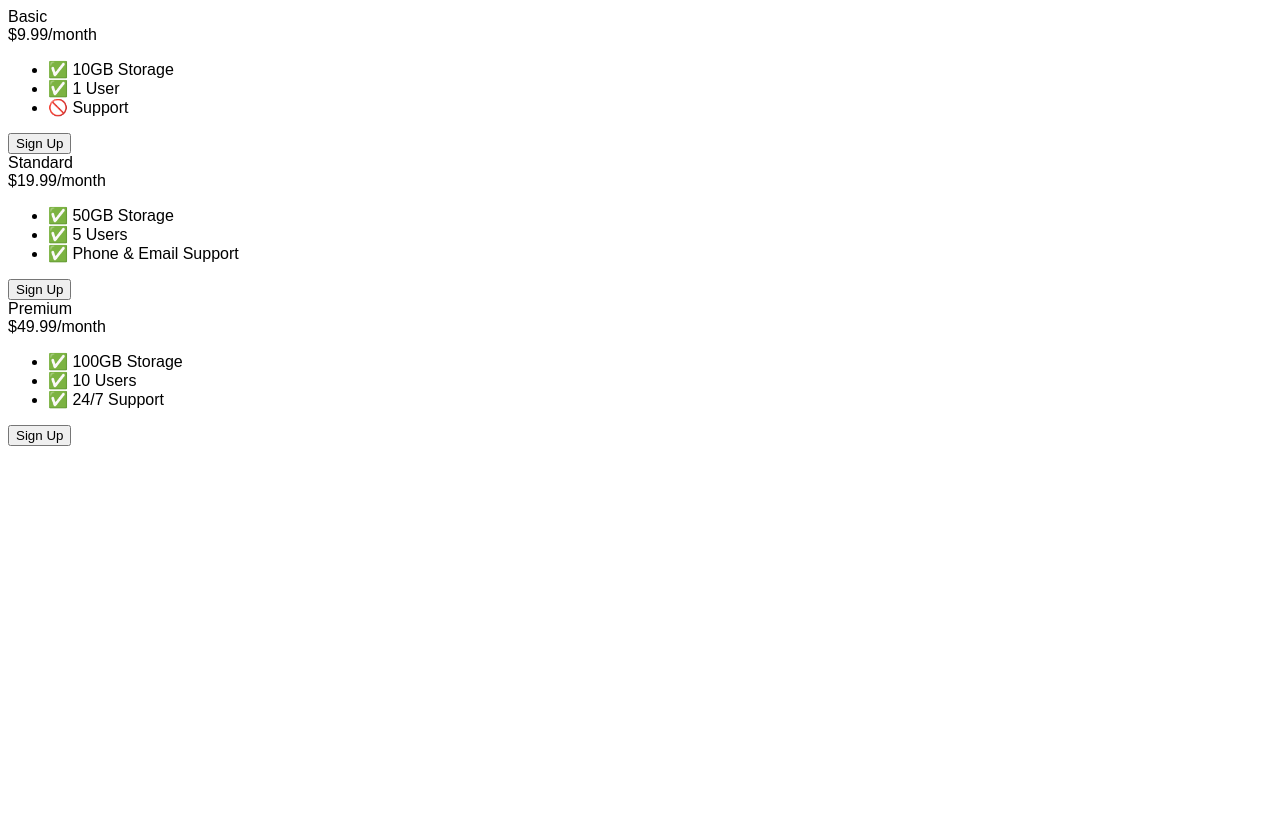
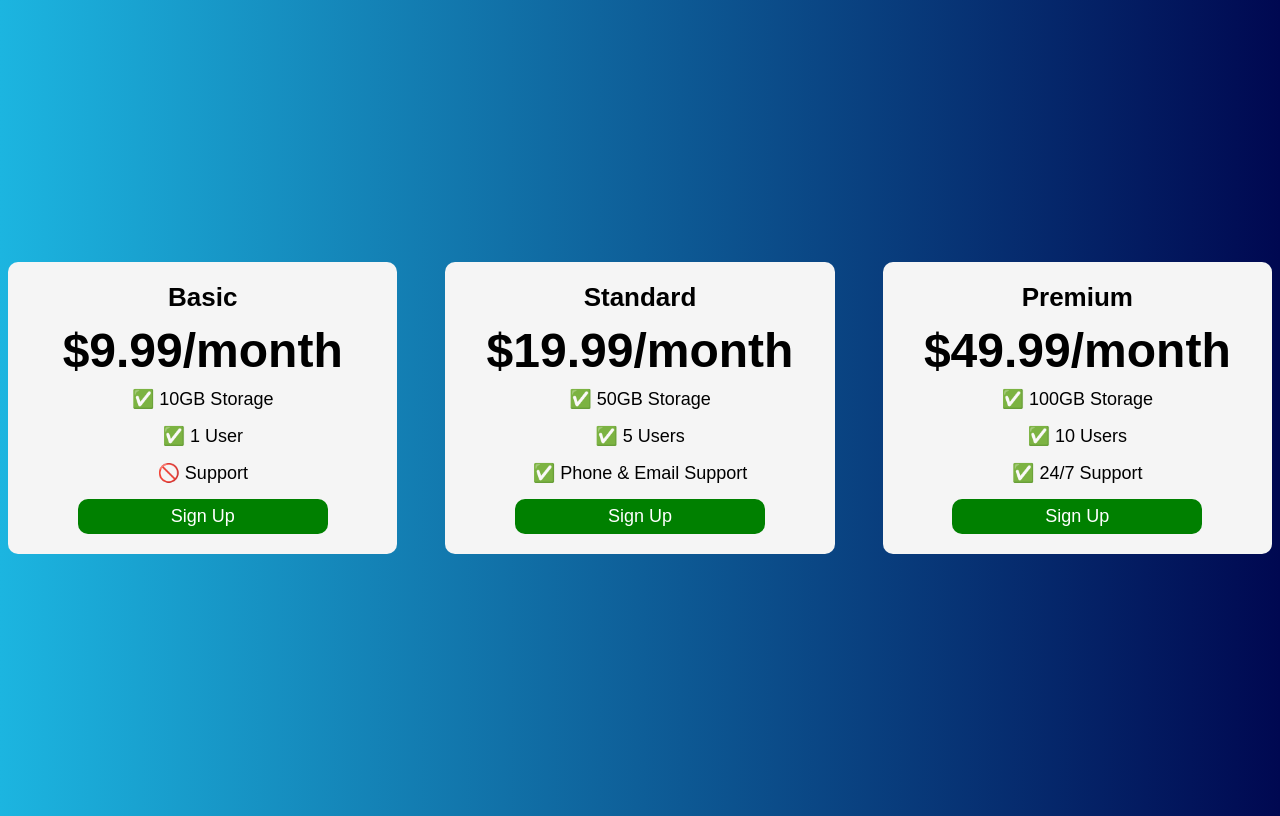
Before and after one commit to IvanR96/pricing-table, a plain HTML site: page index.html in a window 1280 px wide. Drawn offline with Linux system fonts and the light colour scheme; a web font is replaced by a local one.

Commit message:
pricing table redone

```diff
--- a/index.html
+++ b/index.html
@@ -1,5 +1,4 @@
 <!DOCTYPE html>
-<html>
   <head>
     <title>Flexbox Pricing Table</title>
     <link rel="preconnect" href="https://fonts.googleapis.com" />
@@ -11,6 +10,71 @@
     <style>
       body {
         font-family: "Sono", sans-serif;
+        background: linear-gradient(90deg, #1CB5E0 0%, #000851 100%);
+
+      }
+
+      .pricing-container{
+        display: flex;
+        flex-direction: row;
+        align-items: center;
+        height: 100vh;
+        justify-content: center;
+        gap: 3rem;
+      }
+
+      .pricing-plan {
+      flex: 1;
+      max-width: 400px;
+      padding: 20px;
+      background-color: whitesmoke;
+      border-radius: 10px;
+      text-align: center;
+
+    }
+
+    .plan-title{
+      font-weight: bold;
+      font-size: 26px;
+      margin-bottom: 10px;
+    }
+
+    .plan-price{
+      font-size: 48px;
+      margin-bottom: 10px;
+      font-weight: bold;
+    }
+
+    .plan-features{
+      list-style: none;
+      padding: 0;
+      margin: 0;
+      font-size: 18px;
+    }
+
+    .plan-features li{
+      margin-bottom: 15px;
+    }
+
+    .plan-button{
+      width: 250px;
+      height: 35px;
+      border: none;
+      background-color:green;
+      color: white;
+      font-size: 18px;
+      border-radius: 10px;
+    }
+
+      @media (max-width: 1250px){
+        .pricing-container{
+          height: 100%;
+          flex-direction: column;
+          margin-top: 25px;
+        }
+
+
+
       }
     </style>
   </head>
```
